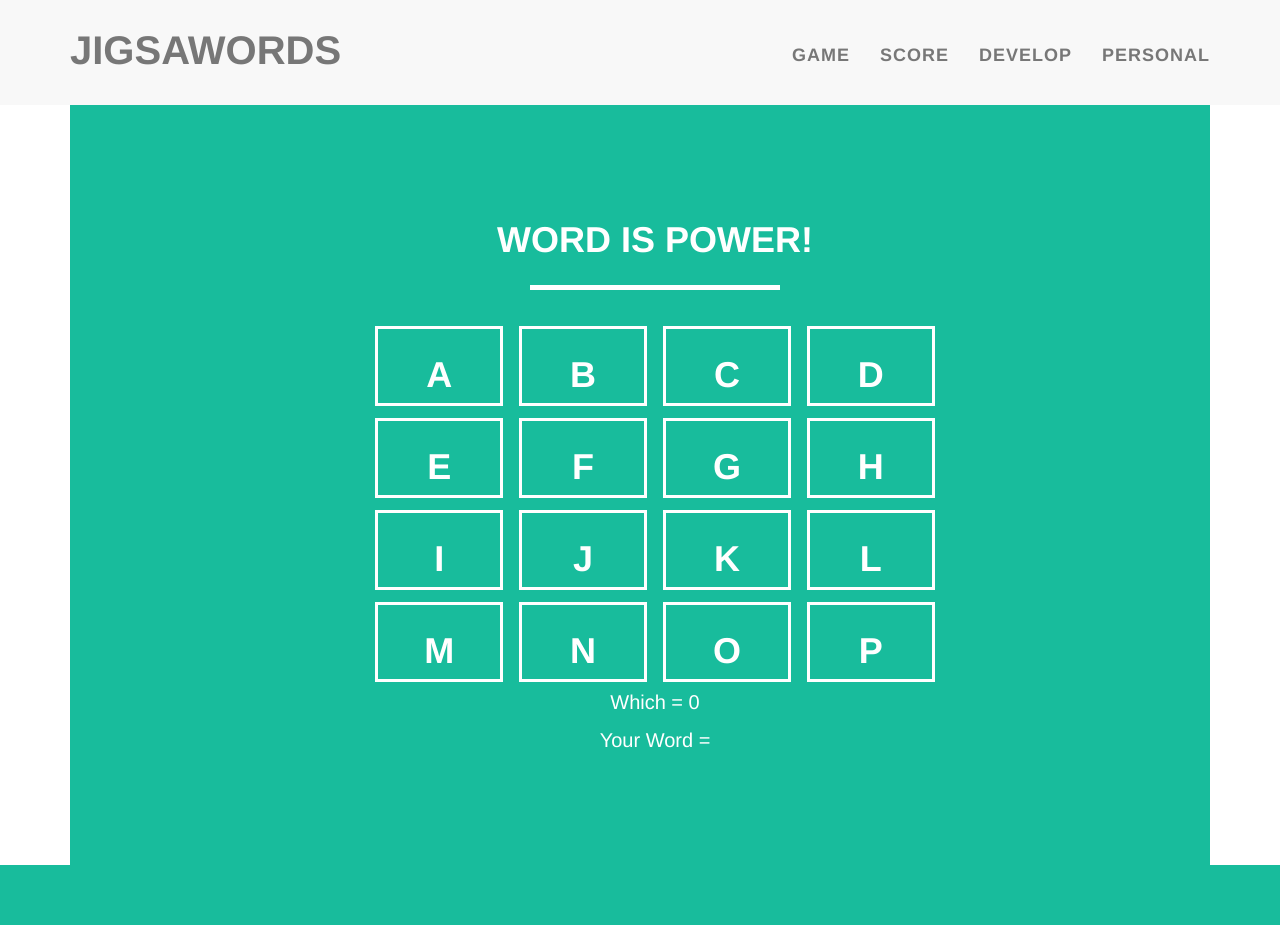
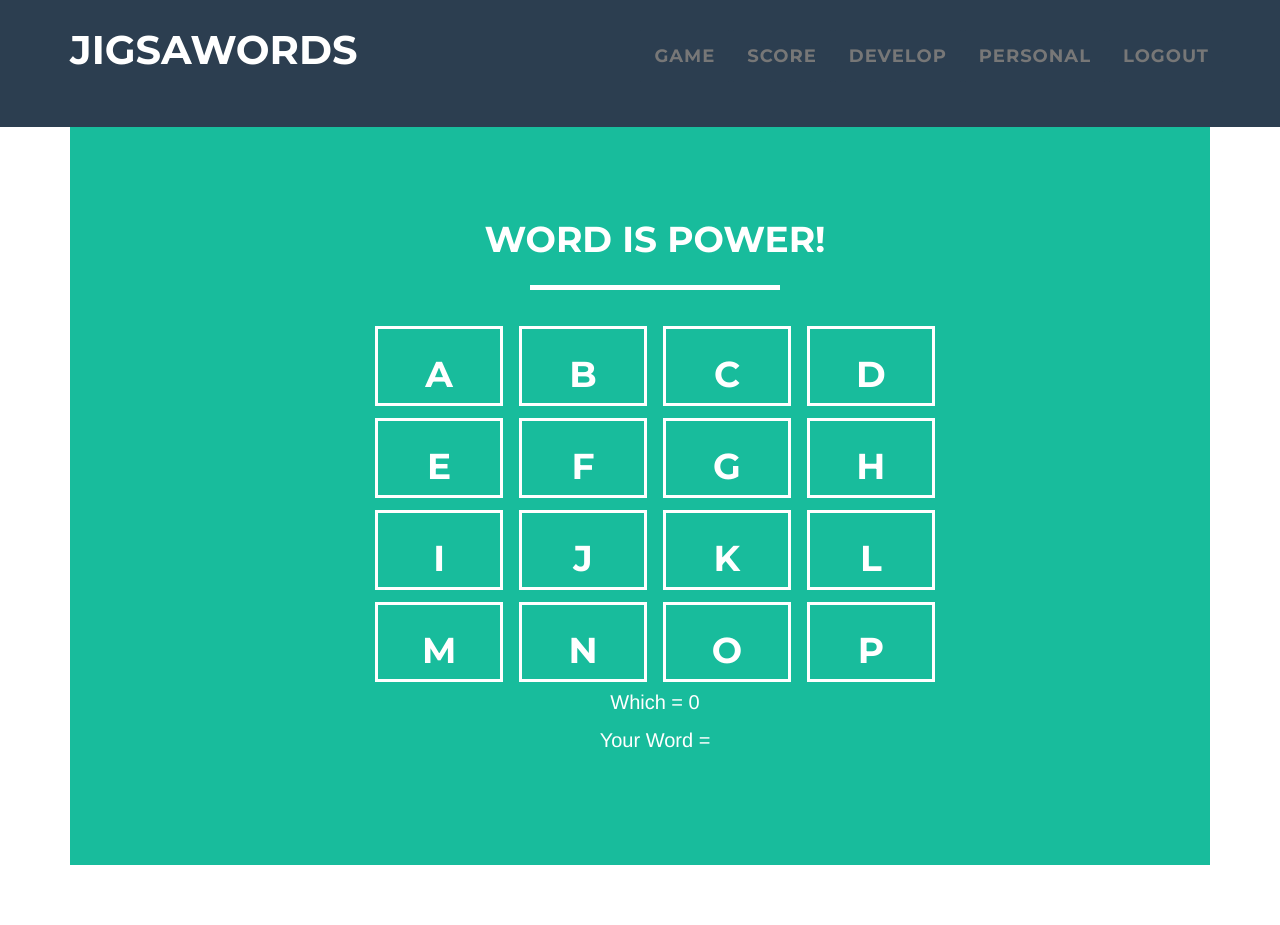
Before and after one commit to F74039017/Jigsaword, a PHP site: page /user_page.php in a window 1280 px wide. Before the commit the page ends 865 px from the top, so only its background shows below. Run offline with PHP 8.4, Linux system fonts and the light colour scheme; some libraries are stand-ins or nearby versions.

Commit message:
20160119 02:29

```diff
--- a/css/stylesheet.css
+++ b/css/stylesheet.css
@@ -12,11 +12,6 @@ body {
     -o-user-select: none;
     user-select: none;
     cursor: default;
-}
-
-::-moz-selection {
-    background-color: #BA9EB0;
-    color: #ffffff;
 }
 
 ::selection {
@@ -148,6 +143,7 @@ header .intro-text .skills {
 
     .navbar-fixed-top .navbar-brand {
         font-size: 2em;
+        color: #fff;
         -webkit-transition: all .3s;
         -moz-transition: all .3s;
         transition: all .3s;
@@ -166,6 +162,8 @@ header .intro-text .skills {
     text-transform: uppercase;
     font-family: Montserrat,"Helvetica Neue",Helvetica,Arial,sans-serif;
     font-weight: 700;
+    color: #fff;
+    background: #2c3e50;
 }
 
 .navbar a:focus {
@@ -242,7 +240,6 @@ section.register a:focus,
 section.register a:active,
 section.register a.active {
     outline: 0;
-    color: #2c3e50;
 }
 
 @media(max-width:767px) {
--- a/user_page.php
+++ b/user_page.php
@@ -12,8 +12,10 @@
 
 		<link rel="stylesheet" href="http://maxcdn.bootstrapcdn.com/bootstrap/3.3.5/css/bootstrap.min.css">
 		<link rel="stylesheet" href="css/stylesheet.css">
-		<link rel="stylesheet" type="text/css" href="css/user_page.css">
 
+		<link href="font-awesome/css/font-awesome.min.css" rel="stylesheet" type="text/css">
+   	 	<link href="http://fonts.googleapis.com/css?family=Montserrat:400,700" rel="stylesheet" type="text/css">
+    	<link href="http://fonts.googleapis.com/css?family=Lato:400,700,400italic,700italic" rel="stylesheet" type="text/css">
 		<script src="https://ajax.googleapis.com/ajax/libs/jquery/1.11.3/jquery.min.js"></script>
 		<script src="http://maxcdn.bootstrapcdn.com/bootstrap/3.3.5/js/bootstrap.min.js"></script>
 		<script src="js/user_page.js"></script>
@@ -39,16 +41,19 @@
             <div class="collapse navbar-collapse" id="bs-example-navbar-collapse-1">
                 <ul class="nav navbar-nav navbar-right">
 					<li class="navbar-page" id="game_tab">
-						<a class="navbar-link tab_link" href="#">Game</a>
+						<a class="navbar navbar-link tab_link" href="#">Game</a>
 					</li>
 					<li class="navbar-page" id="game_tab">
-						<a class="navbar-link tab_link" href="#">Score</a>
+						<a class="navbar navbar-link tab_link" href="#">Score</a>
 					</li>
 					<li class="navbar-page" id="game_tab">
-						<a class="navbar-link tab_link" href="#">Develop</a>
+						<a class="navbar navbar-link tab_link" href="#">Develop</a>
 					</li>
 					<li class="navbar-page" id="game_tab">
-						<a class="navbar-link tab_link" href="#">Personal</a>
+						<a class="navbar navbar-link tab_link" href="#">Personal</a>
+					</li>
+					<li class="navbar-page" id="game_tab">
+						<a class="navbar navbar-link tab_link" href="#">Logout</a>
 					</li>
                 </ul>
             </div>
@@ -61,14 +66,14 @@
 		<!-- load by AJAX -->
 	</div><!-- /container -->
 
-<!-- <footer class="container-fluid text-center">
+	<footer class="container-fluid text-center">
 		<div class='footer-copyright'>
-		<strong>Copyright &copy; David Lu</strong>
-		<br>
-		2015 National Chung Kung University Computer Science and Information Egineering.
-		<div class='footer-background'>WEB APPLICATION AND PROGRAMMING</div>
-	</div>
-</footer> -->
+			<strong>Copyright &copy; David Lu</strong>
+			<br>
+			2015 National Chung Kung University Computer Science and Information Egineering.
+			<div class='footer-background'>WEB APPLICATION AND PROGRAMMING</div>
+		</div>
+	</footer>
 
 </body>
 
```
